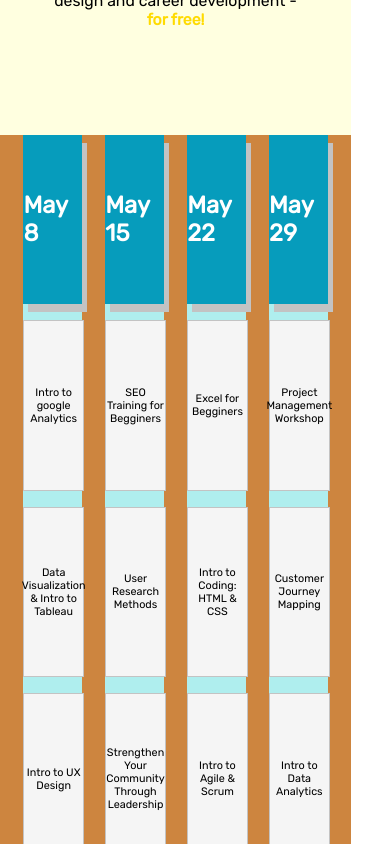
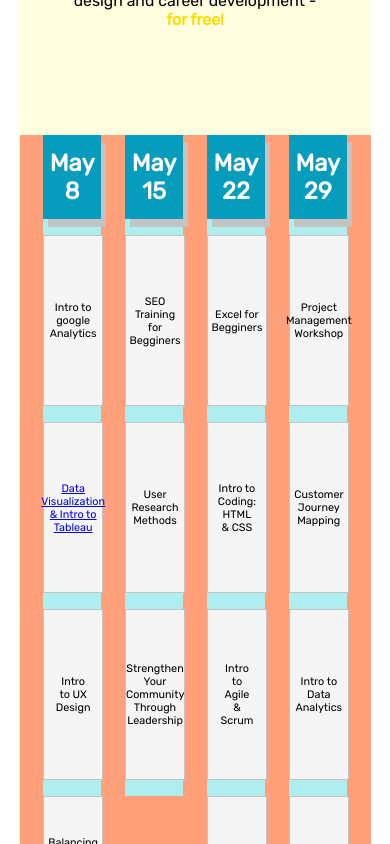
Before and after one commit to makeespresso/techlauderdalega, a React (Create React App) app: page / in a window 390 px wide. Shown: the part 920-1764 px from the top of the page. Built offline with nearby package versions, Linux system fonts and the light colour scheme.

Commit message:
Site Responsiveness Up to date

```diff
--- a/src/App.css
+++ b/src/App.css
@@ -1,13 +1,16 @@
 * {
   font-family: 'Rubik', sans-serif;
 }
+
+.General{
+  display: flex;
+  text-align: center;
+  justify-content: center;
+}
 .App {
-  display: flex;
   flex-flow: column wrap;
-  justify-content: center;
   width: 90vw;
-  /* background-color: lightsalmon; */
-  height: autos;
+  background-color: lightsalmon;
   font-size: calc(8px + 2vmin);
 
 /*
@@ -106,9 +109,9 @@ background-image: url();
 /* CALENDAR / CALENDAR / CALENDAR / CALENDAR / CALENDAR / CALENDAR  */
 
 .Calendar {
-  background-color: peru;
+  /* background-color: peru; */
   width: 100%;
-  height: 100%;
+  height: auto;
   display: flex;
   align-items: flex-start;
   /* justify-content: space-around; */
@@ -117,9 +120,10 @@ background-image: url();
 
 .Information{
   background-color: paleturquoise;
-  height: 100%;
+  height: auto;
   width: 15vw;
   margin-bottom: 20px;
+  justify-content: space-evenly;
 }
 
 .Date{
@@ -129,7 +133,7 @@ background-image: url();
   display: flex;
   justify-content: center;
   align-items: center;
-  height: 20vh;
+  height: 10vh;
   width: 100%;
   margin-bottom: 1rem;
 }
@@ -146,7 +150,9 @@ background-image: url();
   margin-bottom: 1rem;
   font-size: calc(3px + 2vmin);
 }
-
+.Text p{
+  margin: 30px;
+}
 .ClassContainer{
   /* background-color: lightslategray; */
   width: 20vw;
--- a/src/App.js
+++ b/src/App.js
@@ -6,12 +6,13 @@ import Calendar from './components/Calendar';
 
 function App() {
   return (
-
+    <div className="General">
     <div className="App">
      <Header />
      <Banner />
      <Calendar />
      </div>
+     </div>
   );
 }
 
--- a/src/components/Calendar.jsx
+++ b/src/components/Calendar.jsx
@@ -18,7 +18,7 @@ const Header = () => {
         <h2>May 8 </h2>
       </div>
         <div className="Text"><p>Intro to google Analytics</p></div>
-        <div className="Text"><p>Data Visualization & Intro to Tableau</p></div>
+        <div className="Text"><p><a href="https://generalassemb.ly/education/data-visualization-and-intro-to-tableau/miami/111480" target="_blank">Data Visualization & Intro to Tableau</a></p></div>
         <div className="Text"><p>Intro to UX Design</p></div>
         <div className="Text"><p>Balancing Strategic Job Seeking With Life During COVID</p></div>
       </div>
```
